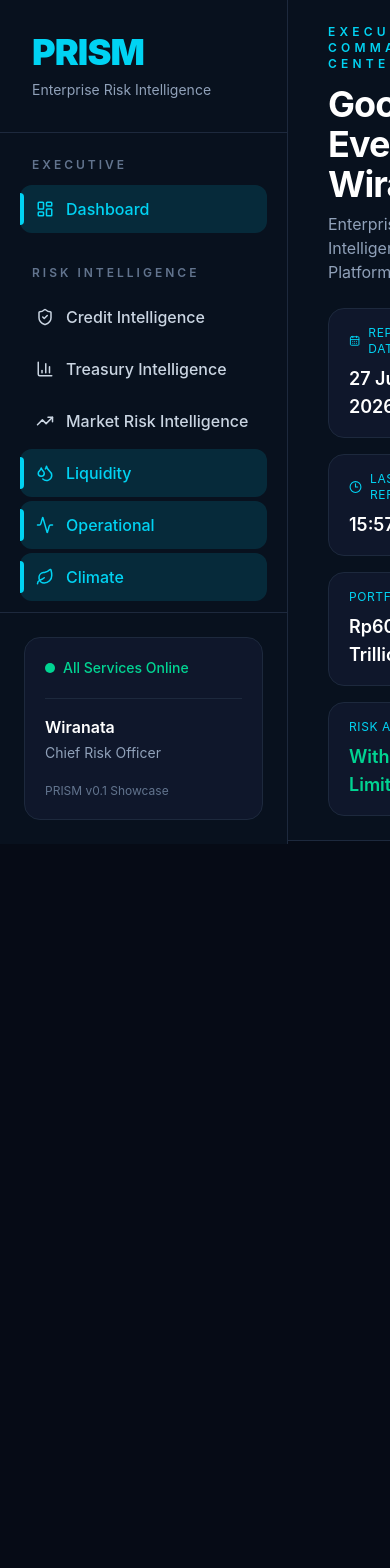
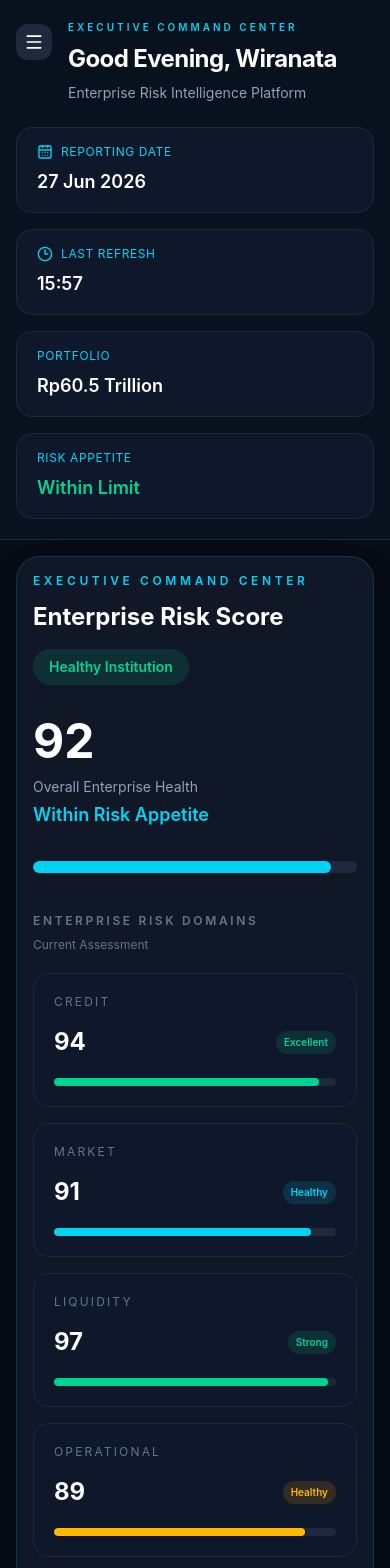
Before and after one commit to wiranata99/progrowings-prism, a React (Vite) app: page /dashboard in a window 390 px wide. Shown: the top 1568 px of the page. Before the commit the page ends 844 px from the top, so only its background shows below. Built offline with nearby package versions, Linux system fonts and the light colour scheme.

Commit message:
feat: implement responsive mobile sidebar architecture

```diff
--- a/src/components/dashboard/ExecutiveScore.tsx
+++ b/src/components/dashboard/ExecutiveScore.tsx
@@ -53,11 +53,11 @@ export default function ExecutiveScore({
   status,
 }: ExecutiveScoreProps) {
   return (
-    <div className="rounded-3xl border border-cyan-500/20 bg-[#101827] p-10 shadow-2xl">
+    <div className="rounded-3xl border border-cyan-500/20 bg-[#101827] p-4 shadow-2xl sm:p-6 lg:p-10">
 
       {/* HEADER */}
 
-      <div className="flex items-start justify-between">
+      <div className="flex flex-col gap-4 sm:flex-row sm:items-start sm:justify-between">
 
         <div>
 
@@ -65,13 +65,13 @@ export default function ExecutiveScore({
             Executive Command Center
           </p>
 
-          <h2 className="mt-3 text-4xl font-bold">
+          <h2 className="mt-3 text-2xl font-bold sm:text-3xl lg:text-4xl">
             Enterprise Risk Score
           </h2>
 
         </div>
 
-        <span className="rounded-full bg-emerald-500/15 px-4 py-2 text-sm font-semibold text-emerald-400">
+        <span className="w-fit rounded-full bg-emerald-500/15 px-4 py-2 text-sm font-semibold text-emerald-400">
           {status}
         </span>
 
@@ -79,13 +79,13 @@ export default function ExecutiveScore({
 
       {/* SCORE */}
 
-      <div className="mt-10 flex items-end gap-5">
+      <div className="mt-8 flex flex-col items-start gap-3 sm:mt-10 sm:flex-row sm:items-end sm:gap-5">
 
-        <h1 className="text-8xl font-bold leading-none">
+        <h1 className="text-5xl font-bold leading-none sm:text-6xl lg:text-8xl">
           {score}
         </h1>
 
-        <div className="mb-3">
+        <div className="mb-0 sm:mb-3">
 
           <p className="text-sm text-slate-400">
             Overall Enterprise Health
@@ -116,7 +116,7 @@ export default function ExecutiveScore({
 
       <div className="mt-10">
 
-        <div className="mb-5 flex items-center justify-between">
+        <div className="mb-5 flex flex-col gap-2 sm:flex-row sm:items-center sm:justify-between">
 
           <p className="text-xs font-semibold uppercase tracking-[0.22em] text-slate-500">
             Enterprise Risk Domains
@@ -128,7 +128,7 @@ export default function ExecutiveScore({
 
         </div>
 
-        <div className="grid grid-cols-5 gap-4">
+        <div className="grid grid-cols-1 gap-4 sm:grid-cols-2 xl:grid-cols-5">
 
           {domains.map((domain) => (
 
@@ -141,9 +141,9 @@ export default function ExecutiveScore({
                 {domain.name}
               </p>
 
-              <div className="mt-4 flex items-center justify-between">
+              <div className="mt-4 flex items-center justify-between gap-3">
 
-                <h3 className="text-4xl font-bold">
+                <h3 className="text-2xl font-bold sm:text-3xl lg:text-4xl">
                   {domain.score}
                 </h3>
 
--- a/src/components/layout/AppLayout.tsx
+++ b/src/components/layout/AppLayout.tsx
@@ -1,4 +1,5 @@
 import type { ReactNode } from "react";
+import { useState } from "react";
 import Sidebar from "./Sidebar";
 import Header from "./Header";
 
@@ -9,16 +10,47 @@ interface AppLayoutProps {
 export default function AppLayout({
   children,
 }: AppLayoutProps) {
+  const [isSidebarOpen, setIsSidebarOpen] = useState(false);
+
+  const openSidebar = () => setIsSidebarOpen(true);
+  const closeSidebar = () => setIsSidebarOpen(false);
+
   return (
-    <div className="flex h-screen bg-[#060B16] text-white">
+    <div className="flex min-h-screen bg-[#060B16] text-white">
 
-      <Sidebar />
+      {/* Desktop Sidebar */}
 
-      <main className="flex-1 overflow-auto">
+      <div className="hidden xl:block">
+        <Sidebar isOpen={true} onClose={closeSidebar} />
+      </div>
 
-        <Header />
+      {/* Mobile Sidebar Overlay */}
 
-        <div className="space-y-6 p-10">
+      <div
+        className={`fixed inset-0 z-40 bg-black/60 transition-opacity duration-300 xl:hidden ${
+          isSidebarOpen ? "pointer-events-auto opacity-100" : "pointer-events-none opacity-0"
+        }`}
+        onClick={closeSidebar}
+      >
+        <div
+          className={`h-full w-72 transition-transform duration-300 ${
+            isSidebarOpen ? "translate-x-0" : "-translate-x-full"
+          }`}
+          onClick={(e) => e.stopPropagation()}
+        >
+          <Sidebar isOpen={isSidebarOpen} onClose={closeSidebar} />
+        </div>
+      </div>
+
+      {/* Main Content */}
+
+      <main className="min-w-0 flex-1 overflow-x-hidden">
+
+        <Header
+          onOpenSidebar={openSidebar}
+        />
+
+        <div className="space-y-4 p-4 sm:p-6 lg:space-y-6 lg:p-8 xl:p-10">
 
           {children}
 
--- a/src/components/layout/Header.tsx
+++ b/src/components/layout/Header.tsx
@@ -3,10 +3,17 @@ import {
   CalendarDays,
   Clock3,
   Globe,
+  Menu,
   Search,
 } from "lucide-react";
 
-export default function Header() {
+interface HeaderProps {
+  onOpenSidebar?: () => void;
+}
+
+export default function Header({
+  onOpenSidebar,
+}: HeaderProps) {
   const now = new Date();
 
   const date = now.toLocaleDateString("en-GB", {
@@ -21,41 +28,52 @@ export default function Header() {
   });
 
   return (
-    <header className="border-b border-slate-800 bg-[#08111E] px-10 py-6">
+    <header className="border-b border-slate-800 bg-[#08111E] px-4 py-5 sm:px-6 lg:px-8 xl:px-10">
 
-      <div className="flex items-start justify-between">
+      <div className="flex items-start justify-between gap-4">
 
-        {/* Left */}
+        <div className="flex items-start gap-4">
+
+          {/* Mobile Hamburger */}
+
+          <button
+            type="button"
+            onClick={onOpenSidebar}
+            className="mt-1 rounded-xl bg-slate-800 p-2 transition hover:bg-slate-700 xl:hidden"
+            aria-label="Open navigation"
+          >
+            <Menu size={20} />
+          </button>
 
           <div>
 
-          <p className="text-xs font-semibold uppercase tracking-[0.35em] text-cyan-400">
+            <p className="text-[10px] font-semibold uppercase tracking-[0.30em] text-cyan-400 sm:text-xs">
               Executive Command Center
             </p>
 
-          <h1 className="mt-3 text-4xl font-bold tracking-tight">
+            <h1 className="mt-2 text-2xl font-bold tracking-tight sm:text-3xl xl:text-4xl">
               Good Evening, Wiranata
             </h1>
 
-          <p className="mt-2 text-slate-400">
+            <p className="mt-2 text-sm text-slate-400 sm:text-base">
               Enterprise Risk Intelligence Platform
             </p>
 
           </div>
 
-        {/* Right */}
+        </div>
 
-        <div className="flex items-center gap-3">
+        <div className="hidden items-center gap-3 md:flex">
 
-          <button className="rounded-2xl bg-slate-800 p-3 transition-all duration-300 hover:-translate-y-0.5 hover:bg-slate-700 hover:shadow-lg hover:shadow-cyan-500/10">
+          <button className="rounded-2xl bg-slate-800 p-3 transition hover:bg-slate-700">
             <Search size={18} />
           </button>
 
-          <button className="rounded-2xl bg-slate-800 p-3 transition-all duration-300 hover:-translate-y-0.5 hover:bg-slate-700 hover:shadow-lg hover:shadow-cyan-500/10">
+          <button className="rounded-2xl bg-slate-800 p-3 transition hover:bg-slate-700">
             <Globe size={18} />
           </button>
 
-          <button className="rounded-2xl bg-slate-800 p-3 transition-all duration-300 hover:-translate-y-0.5 hover:bg-slate-700 hover:shadow-lg hover:shadow-cyan-500/10">
+          <button className="rounded-2xl bg-slate-800 p-3 transition hover:bg-slate-700">
             <Bell size={18} />
           </button>
 
@@ -67,48 +85,35 @@ export default function Header() {
 
       </div>
 
-      {/* Executive Information Bar */}
-
-      <div className="mt-6 grid gap-4 md:grid-cols-4">
+      <div className="mt-6 grid grid-cols-1 gap-4 md:grid-cols-2 xl:grid-cols-4">
 
         <div className="rounded-2xl border border-slate-800 bg-slate-900 px-5 py-4">
-
           <div className="flex items-center gap-2 text-cyan-400">
-
             <CalendarDays size={16} />
-
             <span className="text-xs uppercase tracking-wider">
               Reporting Date
             </span>
-
           </div>
 
           <p className="mt-2 text-lg font-semibold">
             {date}
           </p>
-
         </div>
 
         <div className="rounded-2xl border border-slate-800 bg-slate-900 px-5 py-4">
-
           <div className="flex items-center gap-2 text-cyan-400">
-
             <Clock3 size={16} />
-
             <span className="text-xs uppercase tracking-wider">
               Last Refresh
             </span>
-
           </div>
 
           <p className="mt-2 text-lg font-semibold">
             {time}
           </p>
-
         </div>
 
         <div className="rounded-2xl border border-slate-800 bg-slate-900 px-5 py-4">
-
           <p className="text-xs uppercase tracking-wider text-cyan-400">
             Portfolio
           </p>
@@ -116,11 +121,9 @@ export default function Header() {
           <p className="mt-2 text-lg font-semibold">
             Rp60.5 Trillion
           </p>
-
         </div>
 
         <div className="rounded-2xl border border-slate-800 bg-slate-900 px-5 py-4">
-
           <p className="text-xs uppercase tracking-wider text-cyan-400">
             Risk Appetite
           </p>
@@ -128,7 +131,6 @@ export default function Header() {
           <p className="mt-2 text-lg font-semibold text-emerald-400">
             Within Limit
           </p>
-
         </div>
 
       </div>
--- a/src/components/layout/Sidebar.tsx
+++ b/src/components/layout/Sidebar.tsx
@@ -13,6 +13,10 @@ import {
 
 import type { LucideIcon } from "lucide-react";
 import { NavLink } from "react-router-dom";
+
+interface SidebarProps {
+  onClose: () => void;
+}
 
 interface MenuItem {
   name: string;
@@ -98,7 +102,7 @@ const executiveMenu: MenuGroup[] = [
   },
 ];
 
-export default function Sidebar() {
+export default function Sidebar({ onClose }: SidebarProps) {
   return (
     <aside className="flex h-screen w-72 flex-col border-r border-slate-800 bg-[#08111E]">
 
@@ -138,6 +142,7 @@ export default function Sidebar() {
                   <NavLink
                     key={item.name}
                     to={item.path}
+                    onClick={onClose}
                     className={({ isActive }) =>
                       `group relative flex items-center gap-3 rounded-xl px-4 py-3 transition-all duration-300 ${
                         isActive
--- a/src/pages/Dashboard.tsx
+++ b/src/pages/Dashboard.tsx
@@ -38,9 +38,9 @@ export function Dashboard() {
 
       {/* HERO */}
 
-      <div className="grid grid-cols-12 gap-6">
+      <div className="grid gap-6 lg:grid-cols-12">
 
-        <div className="col-span-8">
+        <div className="lg:col-span-8">
 
           <ExecutiveScore
             score={92}
@@ -49,7 +49,7 @@ export function Dashboard() {
 
         </div>
 
-        <Panel className="col-span-4">
+        <Panel className="lg:col-span-4">
 
           <div className="flex items-center justify-between">
 
@@ -111,11 +111,11 @@ export function Dashboard() {
 
       {/* MARKET */}
 
-      <div className="mt-6 grid grid-cols-12 gap-6">
+      <div className="mt-6 grid gap-6 lg:grid-cols-12">
 
         <Panel
           title="Market Monitor"
-          className="col-span-8"
+          className="lg:col-span-8"
         >
 
           <div className="grid grid-cols-2 gap-5">
@@ -149,7 +149,7 @@ export function Dashboard() {
 
         <Panel
           title="Market Trend"
-          className="col-span-4"
+          className="lg:col-span-4"
         >
 
           <TrendChart />
```
Also changed, not shown: 1 other file (tests, documents, lock files or other folders). Lines whose indentation alone changed are shown as unchanged.
